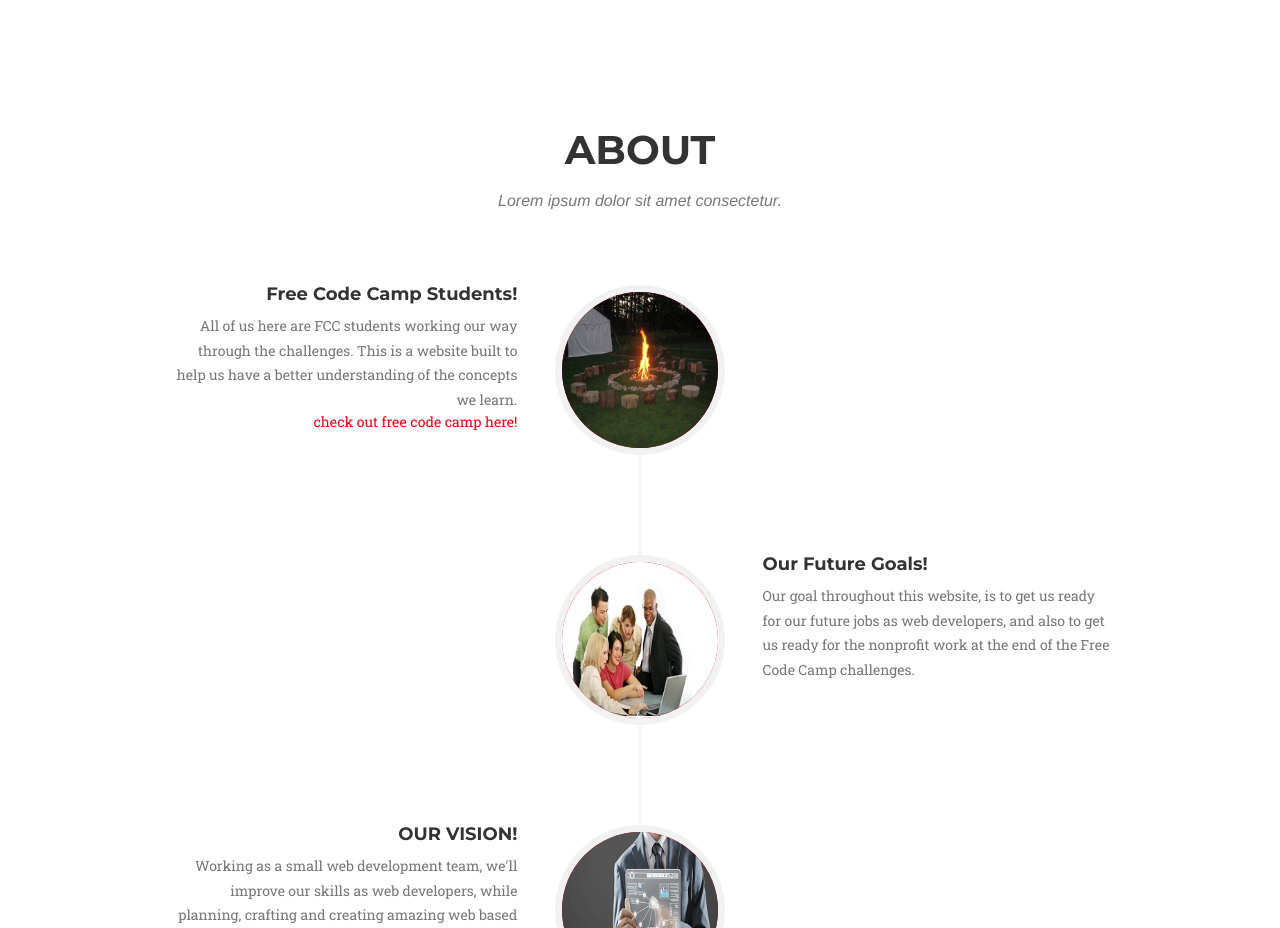
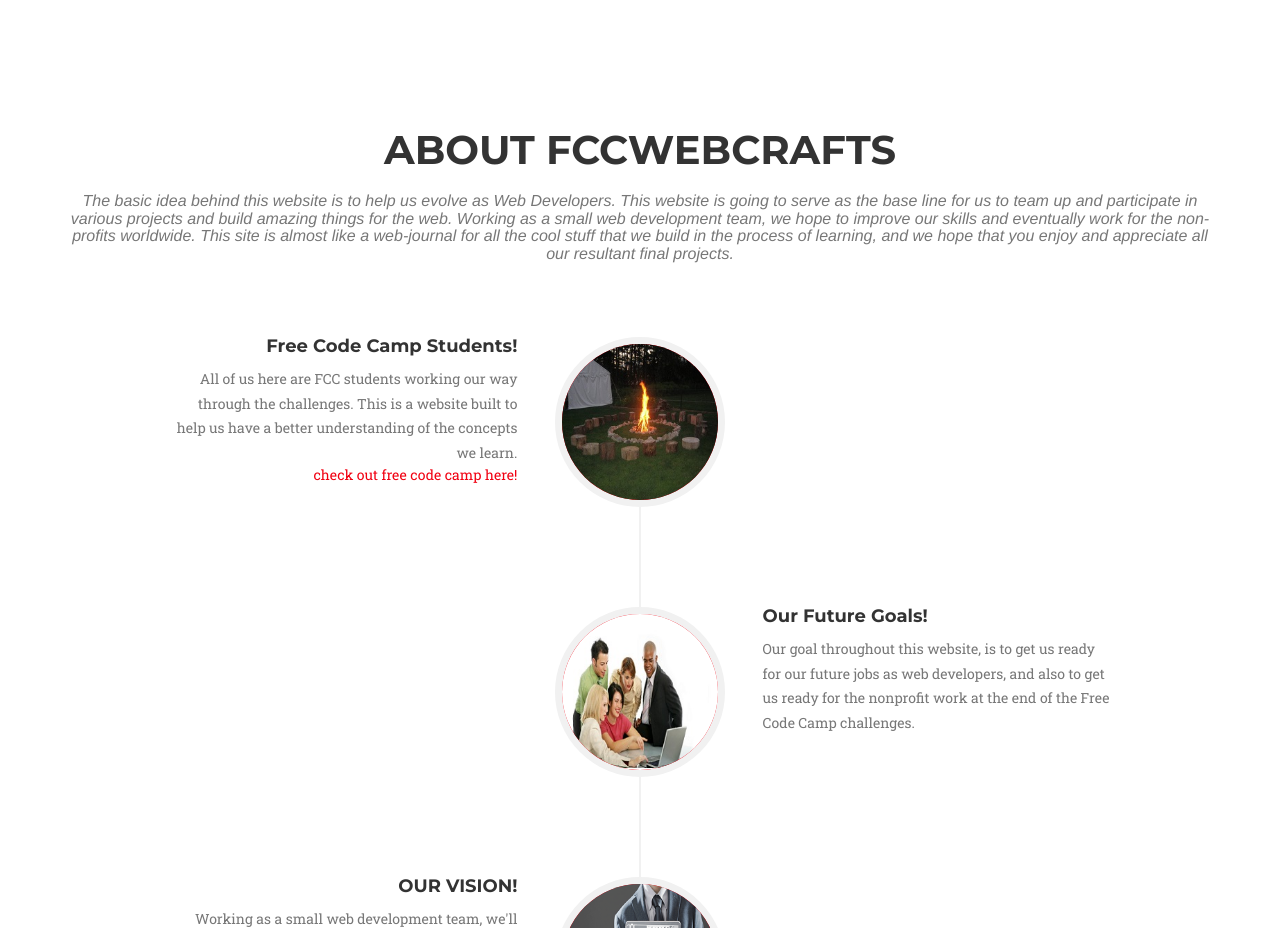
Before and after one commit to FCCWebCrafts/FCCWebCrafts.github.io, a plain HTML site: page index.html in a window 1280 px wide. Shown: the part 2540-3468 px from the top of the page. Drawn offline with nearby package versions, Linux system fonts and the light colour scheme; a web font is replaced by a local one.

Commit message:
Tex Added To Main About Section
Text added as per Kappil Duttas request

```diff
--- a/index.html
+++ b/index.html
@@ -230,8 +230,8 @@
         <div class="container">
             <div class="row">
                 <div class="col-lg-12 text-center">
-                    <h2 class="section-heading">About</h2>
-                    <h3 class="section-subheading text-muted">Lorem ipsum dolor sit amet consectetur.</h3>
+                    <h2 class="section-heading">About FCCWebCrafts</h2>
+                    <h3 class="section-subheading text-muted">The basic idea behind this website is to help us evolve as Web Developers. This website is going to serve as the base line for us to team up and participate in various projects and build amazing things for the web. Working as a small web development team, we hope to improve our skills and eventually work for the non-profits worldwide. This site is almost like a web-journal for all the cool stuff that we build in the process of learning, and we hope that you enjoy and appreciate all our resultant final projects.</h3>
                 </div>
             </div>
             <div class="row">
```
